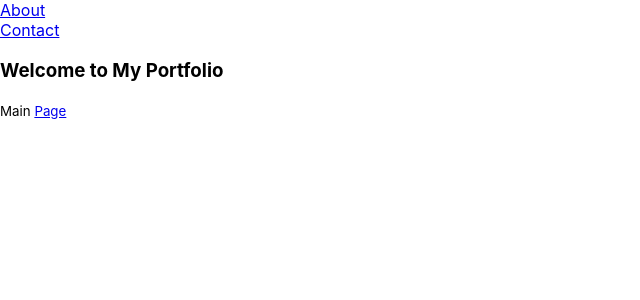
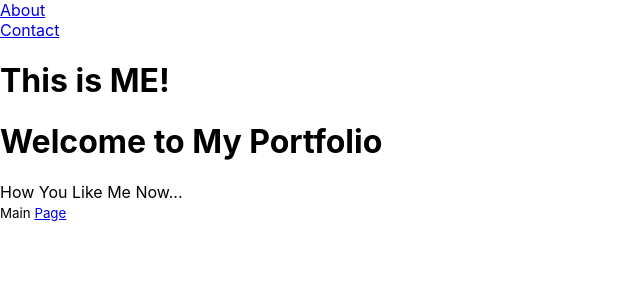
Before and after one commit to MrDawit/Portafoglio_react, a React (Create React App) app in the folder portafoglio/: page / in a window 1280 px wide. Shown: the top 300 px of the page, without its empty margins (0-640 px from the left). Built offline with nearby package versions, Linux system fonts and the light colour scheme.

Commit message:
header component included

```diff
--- /dev/null
+++ b/portafoglio/src/components/Header/index.js
@@ -0,0 +1,17 @@
+import React from "react";
+import "./style.css";
+
+
+
+function Header() {
+  return (
+    <div className="Header">
+      <h1>This is ME!</h1>
+      <h1>Welcome to My Portfolio </h1>
+            <div className="Header-Subtitle">How You Like Me Now...</div>
+
+    </div>
+  )
+}
+
+export default Header;
--- /dev/null
+++ b/portafoglio/src/components/Header/style.css
@@ -0,0 +1,3 @@
+.Header {
+  font-family: -apple-system, BlinkMacSystemFont, 'Segoe UI', Roboto, Oxygen, Ubuntu, Cantarell, 'Open Sans', 'Helvetica Neue', sans-serif;
+}
--- a/portafoglio/src/pages/index.jsx
+++ b/portafoglio/src/pages/index.jsx
@@ -1,6 +1,7 @@
 import React from 'react';
 import { Link } from 'react-router-dom';
 import Navbar from '../components/Navbar';
+import Header from '../components/Header';
 
 const MainPage = () => {
 
@@ -8,7 +9,7 @@ const MainPage = () => {
 
         <div>
             <Navbar/>
-            <h3>Welcome to My Portfolio </h3>
+            <Header/>
             <small>Main <Link to='/bio'>Page</Link></small>
         </div>
         );
```
Also changed, not shown: 1 other file (tests, documents, lock files or other folders).
